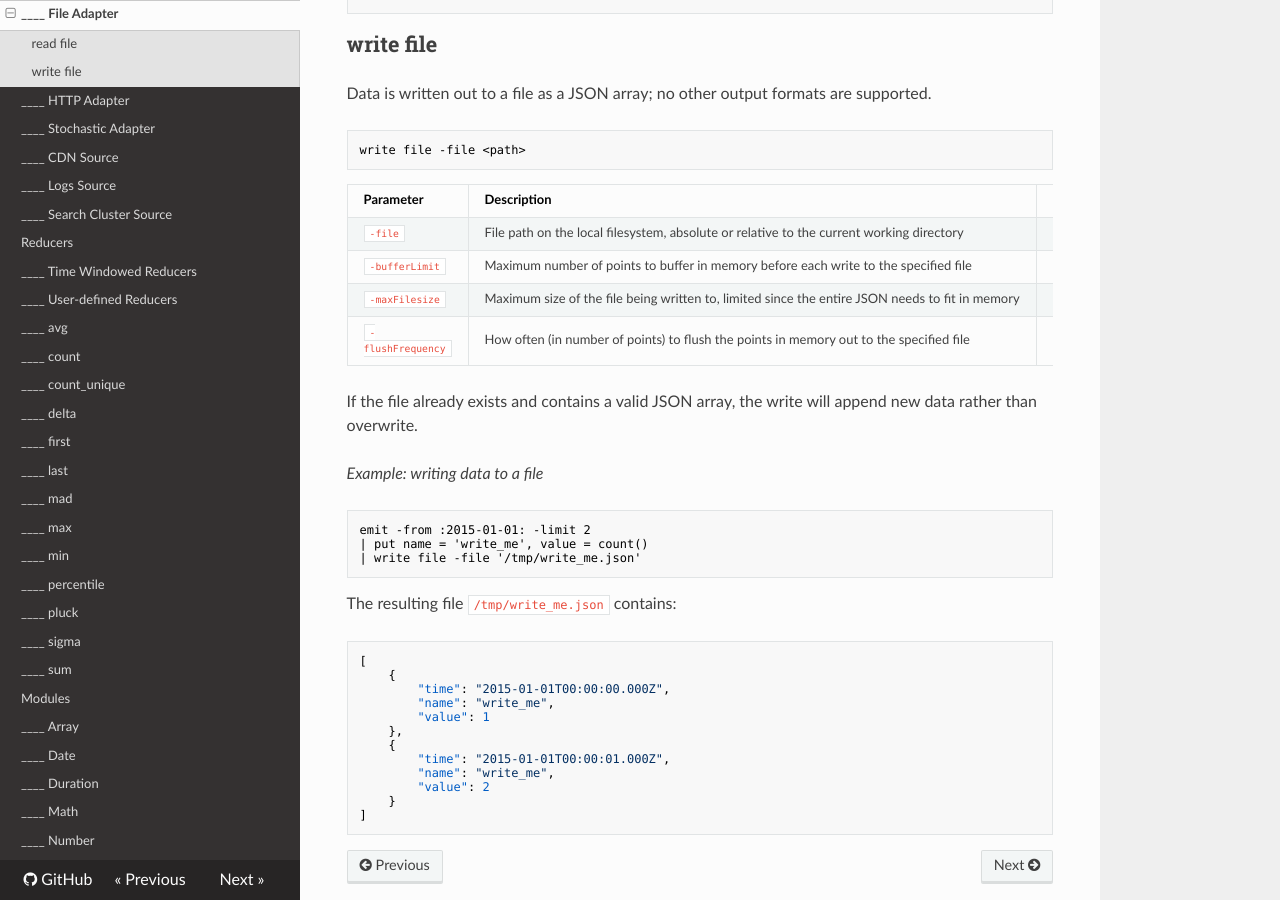
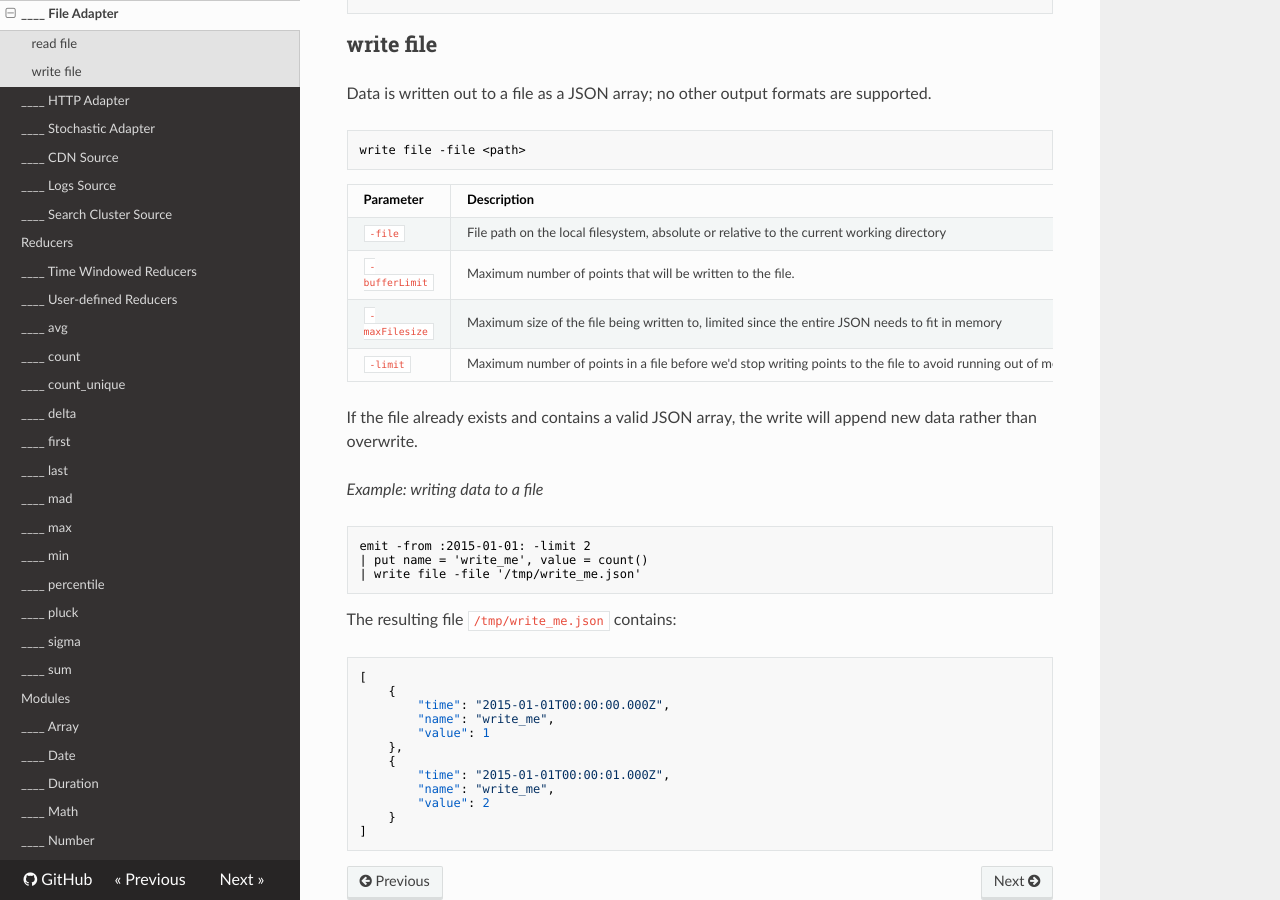
Before and after one commit to juttle/juttle, an MkDocs documentation site: the page built from docs/adapters/file.md, in a window 1280 px wide and 900 px high, scrolled down 1784 px. Built offline with MkDocs 1.6.1, drawn with Linux system fonts in a browser that asks for light colours; nearby versions of some CDN libraries; old or Windows-style settings are respelled for this version of MkDocs.

Commit message:
rename options for write to match desired naming scheme
fixes #100

In my hastiness to get pr #11 in I changed the wrong option to be
bufferLimit resulting in a messy set of options which should be cleared
up now with this PR.

```diff
--- a/docs/adapters/file.md
+++ b/docs/adapters/file.md
@@ -83,9 +83,9 @@ write file -file <path>
 Parameter         |             Description          | Required?
 ----------------- | -------------------------------- | ---------:
 `-file`           | File path on the local filesystem, absolute or relative to the current working directory  | Yes
-`-bufferLimit`    | Maximum number of points to buffer in memory before each write to the specified file | No; defaults to 100000
+`-bufferLimit`    | Maximum number of points that will be written to the file. | No; defaults to 100
 `-maxFilesize`    | Maximum size of the file being written to, limited since the entire JSON needs to fit in memory | No; defaults to 200MB
-`-flushFrequency` | How often (in number of points) to flush the points in memory out to the specified file | No; defaults to every 100 points
+`-limit` | Maximum number of points in a file before we'd stop writing points to the file to avoid running out of memory | No; defaults to 100000
 
 If the file already exists and contains a valid JSON array, the write will append new data rather than overwrite.
 
```
Also changed, not shown: 2 other files.
